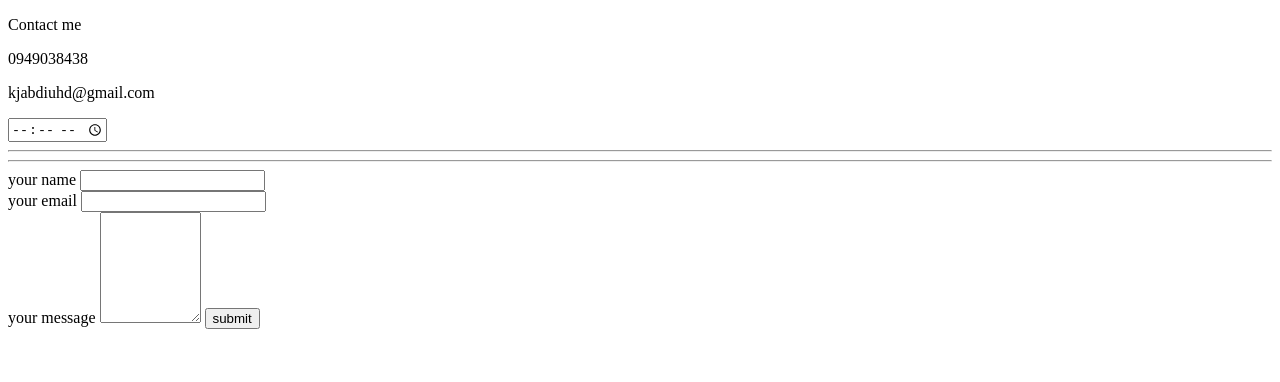
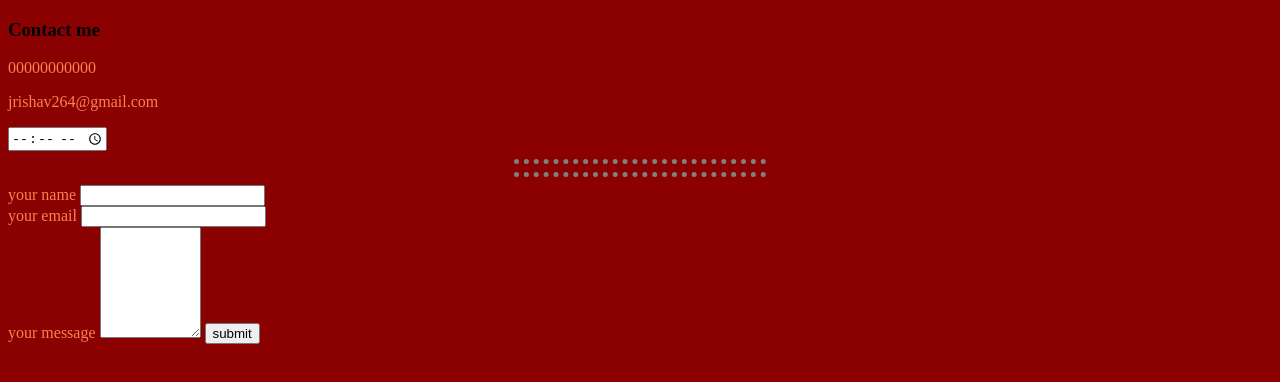
Before and after one commit to rishav161/CV, a plain HTML site: page contact.html in a window 1280 px wide. Drawn offline with Linux system fonts and the light colour scheme.

Commit message:
Update contact.html

```diff
--- a/contact.html
+++ b/contact.html
@@ -5,11 +5,20 @@
     <meta http-equiv="X-UA-Compatible" content="IE=edge">
     <meta name="viewport" content="width=\, initial-scale=1.0">
     <title>Contact</title>
+    <link rel="stylesheet" href="style.css">
+    <style>
+        body{
+            background-color: darkred;
+        }
+        h3{
+            color: black;
+        }
+    </style>
 </head>
-<body>
-    <p>Contact me</p>
-    <p>0949038438</p>
-    <p>kjabdiuhd@gmail.com</p>
+<body style="color: coral;">
+    <h3><p>Contact me</p></h3>
+    <p>00000000000</p>
+    <p>jrishav264@gmail.com</p>
     <input type="time" name="" id=""><hr><hr>
     <form action="mailto:rishav864@gmail.com" method="post" enctype="text/plain">
         <label for="">your name</label>
```
